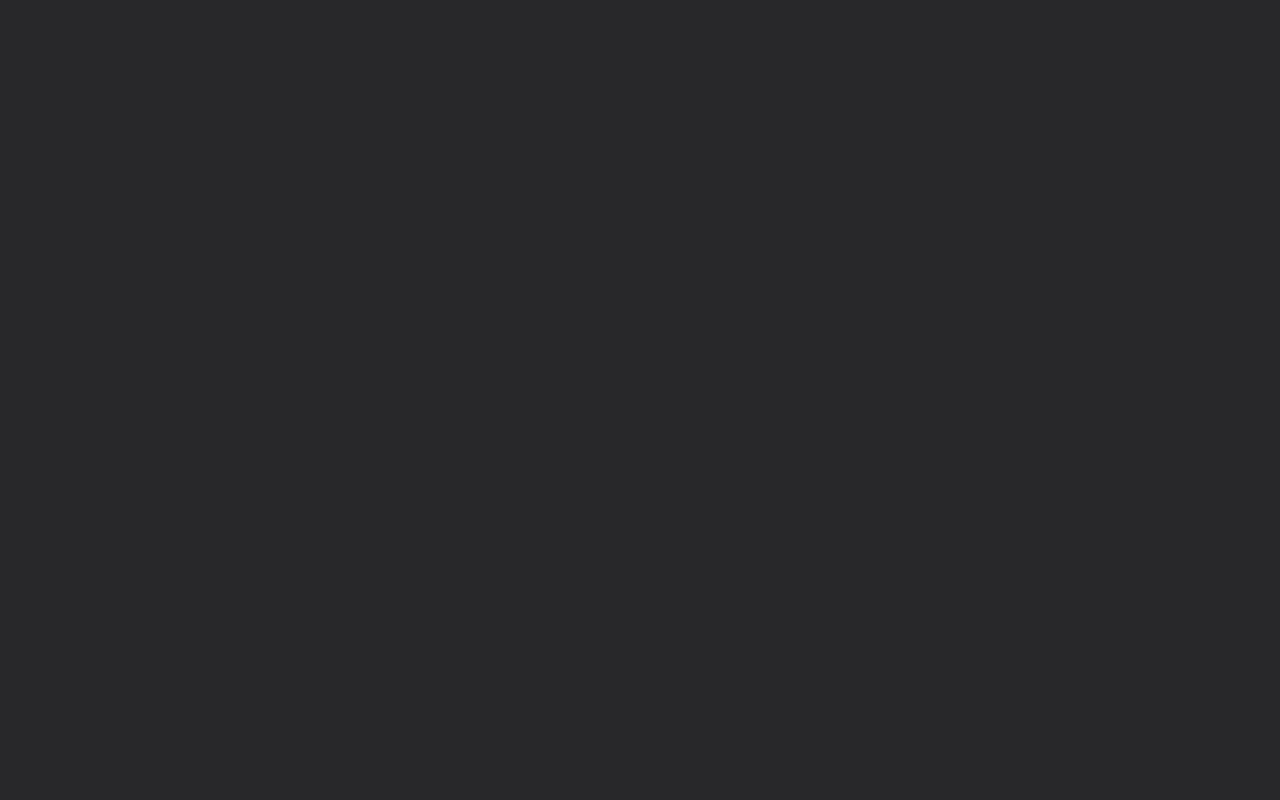
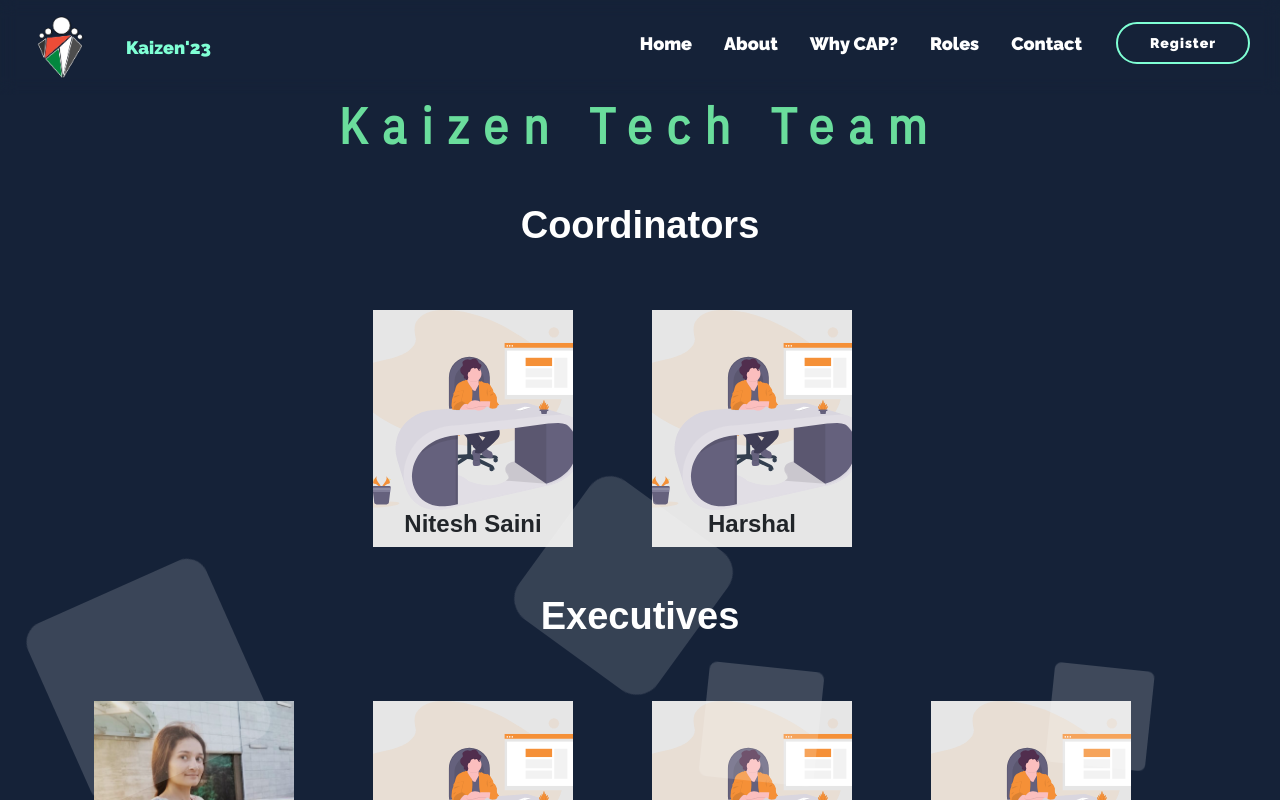
Before and after one commit to NSS-IIT-Delhi/Kaizen-23-CAP, a React (Create React App) app: page /team in a window 1280 px wide. Before the commit this address had no page. Shown: the top 800 px of the page. Built offline with nearby package versions, Linux system fonts and the light colour scheme.

Commit message:
Team page added

```diff
--- a/src/App.js
+++ b/src/App.js
@@ -4,6 +4,7 @@ import Home from '../src/components/Home/home'
 import KaizenForm from "./components/Kaizen Form/KaizenForm";
 import LeaderBoard from "./components/leaderboard/LeaderBoard";
 import Navbar from "./components/Kaizen Form/navbar";
+import Team from './components/Team/Team'
 import ReactGA from 'react-ga';
 import { BrowserRouter as Router, Routes, Route } from "react-router-dom";
 const TRACKING_ID = "UA-190720982-1";
@@ -22,6 +23,7 @@ function App() {
         <Routes>
           <Route path="/" element={<Home />} />
           <Route path="/form" element={<><Navbar id="home" /><KaizenForm /></>} />
+          <Route path="/team" element={<><Navbar id="home" /><Team /></>} />
           <Route path="/leaderboard" element={<><Navbar id="home" /><LeaderBoard /></>} />
         </Routes>
       </Router>
--- /dev/null
+++ b/src/components/Team/Team.css
@@ -0,0 +1,206 @@
+@import url('https://fonts.googleapis.com/css2?family=IBM+Plex+Sans+Condensed&display=swap');
+@import url('https://fonts.googleapis.com/css2?family=Lobster&display=swap');
+
+.Card {
+	backdrop-filter: blur(50px);
+	background-color: hsla(0,0%,100%,.1);
+	border-left: 1px solid hsla(0,0%,100%,.5);
+	border-radius: 15px;
+	border-top: 1px solid hsla(0,0%,100%,.5);
+	box-shadow: 20px 20px 50px rgba(0,0,0,.5);
+	width: 300px;
+	height: 300px;
+  }
+
+
+body{
+    background: #152238;
+  overflow-x: hidden;
+}
+
+
+
+.head {
+	color: white;
+	text-align: center;
+	position:relative;
+	width: 100%;
+	z-index: 8;
+	font-family: 'IBM Plex Sans Condensed';
+	font-size: 10vw;
+	font-weight: 900;
+    padding-top: 2rem;
+  }
+.Title {
+    text-align: center;
+	width: 100%;
+	z-index: 8;
+	font-family: 'IBM Plex Sans Condensed';
+	font-size: 50px;
+	font-weight: 900;
+	mix-blend-mode: difference;
+	color: #7FFFD4;
+    letter-spacing: 15px;
+    word-wrap: break-word;
+  }
+
+
+  @keyframes animate {
+    0%{
+        transform: translateY(0) rotate(0deg);
+        opacity: 1;
+        border-radius: 30;
+    }
+    100%{
+        transform: translateY(-1000px) rotate(720deg);
+        opacity: 0;
+        border-radius: 50%;
+    }
+}
+
+.background {
+    position: fixed;
+    width: 100vw;
+    height: 100vh;
+    top: 0;
+    left: 0;
+    margin: 0;
+    padding: 0;
+    overflow: hidden;
+}
+.background li {
+    position: absolute;
+    display: block;
+    list-style: none;
+    width: 20px;
+    height: 20px;
+    background: rgba(255, 255, 255, 0.2);
+    animation: animate 12s linear infinite;
+}
+
+
+
+
+.background li:nth-child(0) {
+    left: 52%;
+    width: 191px;
+    height: 191px;
+    bottom: -191px;
+    animation-delay: 1s;
+}
+.background li:nth-child(1) {
+    left: 55%;
+    width: 115px;
+    height: 115px;
+    bottom: -115px;
+    animation-delay: 4s;
+}
+.background li:nth-child(2) {
+    left: 42%;
+    width: 171px;
+    height: 171px;
+    bottom: -171px;
+    animation-delay: 2s;
+}
+.background li:nth-child(3) {
+    left: 73%;
+    width: 153px;
+    height: 153px;
+    bottom: -153px;
+    animation-delay: 9s;
+}
+.background li:nth-child(4) {
+    left: 86%;
+    width: 168px;
+    height: 168px;
+    bottom: -168px;
+    animation-delay: 7s;
+}
+.background li:nth-child(5) {
+    left: 19%;
+    width: 131px;
+    height: 131px;
+    bottom: -131px;
+    animation-delay: 6s;
+}
+.background li:nth-child(6) {
+    left: 82%;
+    width: 100px;
+    height: 100px;
+    bottom: -100px;
+    animation-delay: 4s;
+}
+.background li:nth-child(7) {
+    left: 48%;
+    width: 134px;
+    height: 134px;
+    bottom: -134px;
+    animation-delay: 15s;
+}
+.background li:nth-child(8) {
+    left: 4%;
+    width: 195px;
+    height: 195px;
+    bottom: -195px;
+    animation-delay: 3s;
+}
+.background li:nth-child(9) {
+    left: 3%;
+    width: 149px;
+    height: 149px;
+    bottom: -149px;
+    animation-delay: 10s;
+}
+
+
+
+
+
+
+/* GOOGLE FONTS */
+@import url('https://fonts.googleapis.com/css?family=Playfair+Display|Fjalla+One|Poppins:300,400,500,600,700,900&subset=latin-ext');
+
+
+
+
+
+.section-header {
+    text-align: center;
+    padding-bottom: 40px;
+}
+.section-header p {
+    margin: 10px 0 0 0;
+    padding: 0;
+    font-size: 38px;
+    line-height: 42px;
+    font-weight: 700;
+    color: white;
+}
+.gy-4 {
+    --bs-gutter-y: 1.5rem;
+}
+.team .member {
+    overflow: hidden;
+    text-align: center;
+    border-radius: 5px;
+    /* background: #fff; */
+    box-shadow: 0px 0 30px rgb(1 41 112 / 8%);
+    transition: 0.3s;
+    z-index: 100000;
+}
+.team .member .member-info {
+    padding: 10px 15px 20px 15px;
+    color: black;
+}
+.team .member .member-info h4 {
+    font-weight: 700;
+    margin-bottom: 5px;
+    font-size: 20px;
+    color:black;
+}
+.new{margin: auto;
+width: 100%;
+text-align: center;
+justify-content: center;
+align-items: center;
+}
--- /dev/null
+++ b/src/components/Team/Team.js
@@ -0,0 +1,182 @@
+import React from "react";
+// import Tilt from "react-parallax-tilt";
+import "./Team.css";
+import { useParams } from "react-router-dom";
+
+
+export default function Event() {
+  const { id } = useParams();
+  return (
+    <>
+         <h2 class="Title pt-3">Kaizen Tech Team</h2>
+
+      <ul class="background">
+        <li></li>
+        <li></li>
+        <li></li>
+        <li></li>
+        <li></li>
+        <li></li>
+        <li></li>
+        <li></li>
+        <li></li>
+        <li></li>
+      </ul>
+      <div className="container">
+      <header class="section-header mt-5">
+        <p>Coordinators</p>
+      </header>
+      <div class="row gy-4 new">
+        <div
+          class="col-lg-3 col-md-5 col-sm-6 col-xs-10 d-flex align-items-stretch aos-init aos-animate"
+          data-aos="fade-up"
+          data-aos-delay="100"
+        >
+          <div class="member" style={{ backgroundColor: "#e6e6e6" }}>
+            <img
+              src="/adminerp.svg"
+              class="img-fluid"
+              alt=""
+              style={{  width:"200px",height:"200px", objectFit: "cover" }}
+            />
+
+            <div class="member-info">
+              <h4 className="text-dark">
+                Nitesh Saini{" "}
+              </h4>
+            </div>
+          </div>
+        </div>
+
+        <div
+          class="col-lg-3 col-md-5 col-sm-6 col-xs-10 d-flex align-items-stretch aos-init aos-animate"
+          data-aos="fade-up"
+          data-aos-delay="100"
+        >
+          <div class="member" style={{ backgroundColor: "#e6e6e6" }}>
+            <img
+              src="/adminerp.svg"
+              class="img-fluid"
+              alt=""
+              style={{  width:"200px",height:"200px", objectFit: "cover" }}
+            />
+
+            <div class="member-info">
+              <h4 className="text-dark">
+                Harshal{" "}
+                </h4>
+            </div>
+          </div>
+        </div>        </div>
+        <header class="section-header mt-5">
+        <p>Executives</p>
+      </header>
+      <div class="row gy-4 new">
+        <div
+          class="col-lg-3 col-md-4 col-sm-6 col-xs-10 d-flex align-items-stretch aos-init aos-animate"
+          data-aos="fade-up"
+          data-aos-delay="100"
+        >
+          <div class="member" style={{ backgroundColor: "#e6e6e6" }}>
+            <img
+              src="/Team Members/Urmila.jpg"
+              class="img-fluid"
+              alt=""
+              style={{ width:"200px", height: "200px", objectFit: "cover" }}
+            />
+
+            <div class="member-info">
+              <h4 className="text-dark">
+                Urmila Sharma{" "}
+              </h4>
+            </div>
+          </div>
+        </div>
+        <div
+          class="col-lg-3 col-md-4 col-sm-6 col-xs-10 d-flex align-items-stretch aos-init aos-animate"
+          data-aos="fade-up"
+          data-aos-delay="100"
+        >
+          <div class="member" style={{ backgroundColor: "#e6e6e6" }}>
+            <img
+              src="/adminerp.svg"
+              class="img-fluid"
+              alt=""
+              style={{  width:"200px",height:"200px", objectFit: "cover" }}
+            />
+
+            <div class="member-info">
+              <h4 className="text-dark">
+                Raghav{" "}
+
+              </h4>
+
+            </div>
+          </div>
+        </div>
+        <div
+          class="col-lg-3 col-md-4 col-sm-6 col-xs-10 d-flex align-items-stretch aos-init aos-animate"
+          data-aos="fade-up"
+          data-aos-delay="100"
+        >
+          <div class="member" style={{ backgroundColor: "#e6e6e6" }}>
+            <img
+              src="/adminerp.svg"
+              class="img-fluid"
+              alt=""
+              style={{  width:"200px",height:"200px", objectFit: "cover" }}
+            />
+
+            <div class="member-info">
+              <h4 className="text-dark">
+                Abhijeet Gautam{" "}
+
+              </h4>
+            </div>
+          </div>
+        </div>
+        <div
+          class="col-lg-3 col-md-4 col-sm-6 col-xs-10 d-flex align-items-stretch aos-init aos-animate"
+          data-aos="fade-up"
+          data-aos-delay="100"
+        >
+          <div class="member" style={{ backgroundColor: "#e6e6e6" }}>
+            <img
+              src="/adminerp.svg"
+              class="img-fluid"
+              alt=""
+              style={{  width:"200px",height:"200px", objectFit: "cover" }}
+            />
+
+            <div class="member-info">
+              <h4 className="text-dark">
+                Arush Bansal{" "}
+              </h4>
+            </div>
+          </div>
+        </div>
+        <div
+          class="col-lg-3 col-md-4 col-sm-6 col-xs-10 d-flex align-items-stretch aos-init aos-animate"
+          data-aos="fade-up"
+          data-aos-delay="100"
+        >
+          <div class="member" style={{ backgroundColor: "#e6e6e6" }}>
+            <img
+              src="/adminerp.svg"
+              class="img-fluid"
+              alt=""
+              style={{  width:"200px",height:"200px", objectFit: "cover" }}
+            />
+
+            <div class="member-info">
+              <h4 className="text-dark">
+                Anish Banerjee{" "}
+              </h4>
+            </div>
+          </div>
+        </div>
+      </div></div>
+
+    </>
+  );
+}
--- a/src/components/footer/Footer.css
+++ b/src/components/footer/Footer.css
@@ -50,3 +50,10 @@ footer i {
     opacity: .9;
     text-decoration: underline;
 }
+.team{
+    font-size: .8rem;
+    cursor: pointer;
+}
+.team:hover{
+    color: aquamarine;
+}
--- a/src/components/footer/Footer.js
+++ b/src/components/footer/Footer.js
@@ -41,6 +41,7 @@ const Footer = () => {
         IIT Kanpur</h3> */}
         <a href='#' target="_blank" rel="noopener noreferrer">KAIZEN'23 IIT Delhi</a>
       </div>
+      <a href=""><p className='pt-3 team'>Developed by Tech Team of Kaizen IIT Delhi</p></a>
     </footer>
   )
 }
--- a/src/components/leaderboard/LeaderBoard.js
+++ b/src/components/leaderboard/LeaderBoard.js
@@ -28,8 +28,8 @@ const Board = () => {
   const handleSearch = (e) => {
     e.preventDefault();
     const filtered = overallData.filter((leader) => leader.referrel.toLowerCase().includes(searchName.toLowerCase()));
+    setLeadersData(filtered)
     setSearchName("")
-    setLeadersData(filtered)
   };
   return (
     <div className="container">
```
Also changed, not shown: public/Team Members/Urmila.JPG (added), public/adminerp.svg (added).
